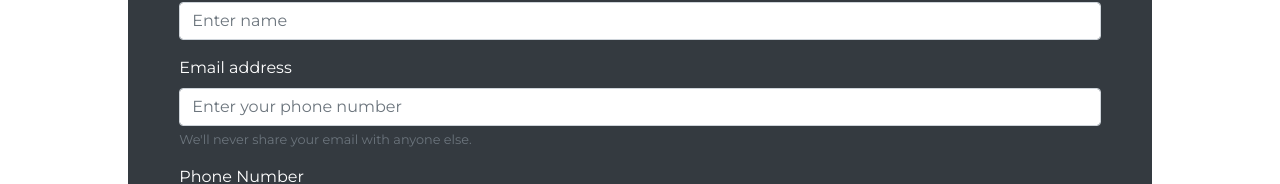
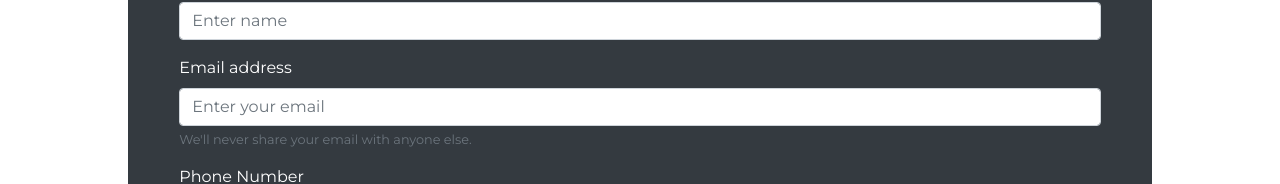
Before and after one commit to dannywamuya/worknhire, an Angular app: page /newclient in a window 1280 px wide. Shown: the part 295-479 px from the top of the page. Built offline with nearby package versions, Linux system fonts and the light colour scheme.

Commit message:
Update client form

```diff
--- a/src/app/components/client-form/client-form.component.html
+++ b/src/app/components/client-form/client-form.component.html
@@ -7,7 +7,7 @@
         </div>
         <div class="form-group">
             <label for="email">Email address</label>
-            <input type="email" class="form-control" id="email" name="email" ngModel aria-describedby="emailHelp" placeholder="Enter your phone number">
+            <input type="email" class="form-control" id="email" name="email" ngModel aria-describedby="emailHelp" placeholder="Enter your email">
             <small id="emailHelp" class="form-text text-muted">We'll never share your email with anyone else.</small>
         </div>
         <div class="form-group">
```
